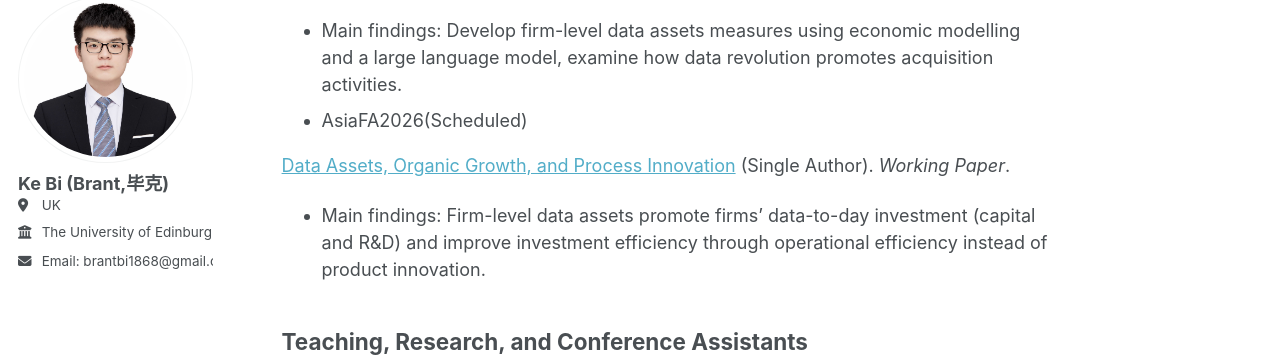
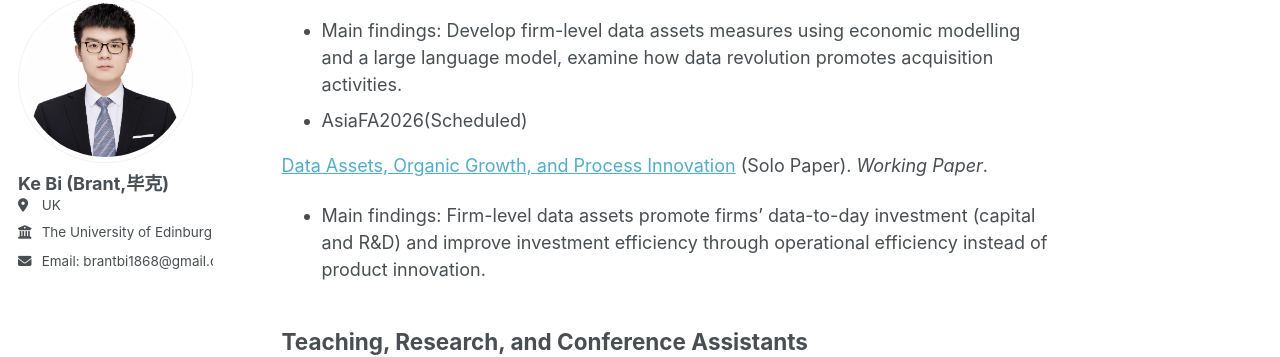
Before and after one commit to brant1868/brant1868.github.io, a Jekyll site: the page built from _pages/about.md, in a window 1280 px wide and 900 px high, scrolled down 1105 px. Shown: the part 105-462 px from the top of the window. Built offline with Jekyll 4.4.1, drawn with Linux system fonts in a browser that asks for light colours; a script bundle is joined from its source files by our own code; library files that are not in the unit come from our copies.

Commit message:
Update about.md

```diff
--- a/_pages/about.md
+++ b/_pages/about.md
@@ -36,7 +36,7 @@ Working Papers
 - Main findings: Develop firm-level data assets measures using economic modelling and a large language model, examine how data revolution promotes acquisition activities.
 - AsiaFA2026(Scheduled)
 
-[Data Assets, Organic Growth, and Process Innovation](https://drive.google.com/file/d/1M3oKFxyER4gjZ8XPjFuT-uX8Pza1Q8wN/view?usp=sharing){:target="_blank" } (Single Author). _Working Paper_.
+[Data Assets, Organic Growth, and Process Innovation](https://drive.google.com/file/d/1M3oKFxyER4gjZ8XPjFuT-uX8Pza1Q8wN/view?usp=sharing){:target="_blank" } (Solo Paper). _Working Paper_.
 - Main findings: Firm-level data assets promote firms' data-to-day investment (capital and R&D) and improve investment efficiency through operational efficiency instead of product innovation.
 
 
```
